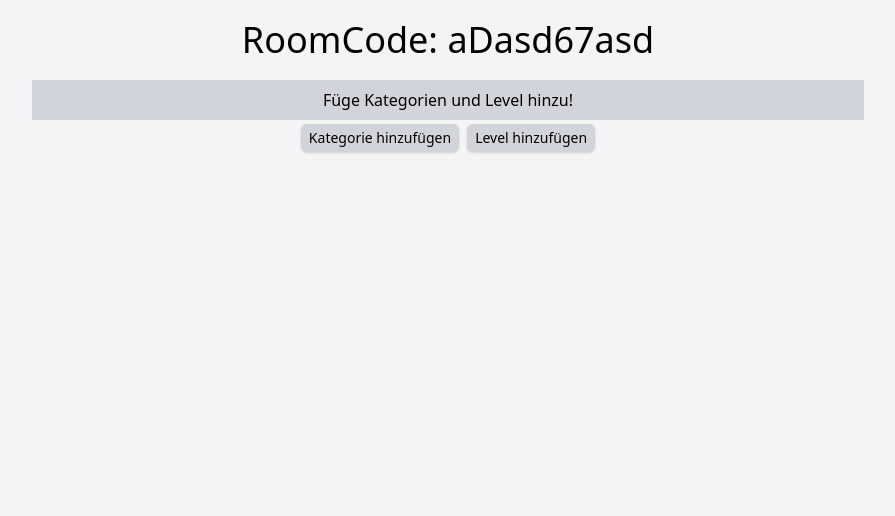
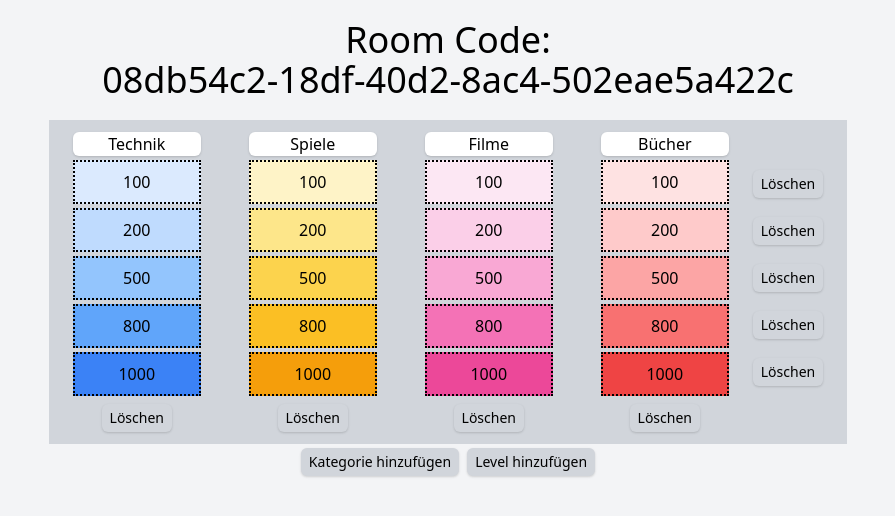
Before and after one commit to CubE135/Nerdquiz, a Nuxt app: page /host in a window 1280 px wide. Shown: the top 516 px of the page, without its empty margins (192-1087 px from the left). Built offline with nearby package versions, Linux system fonts and the light colour scheme; no server answers.

Commit message:
✨ Add socket.io & board page

```diff
--- a/nuxt.config.js
+++ b/nuxt.config.js
@@ -41,6 +41,10 @@ export default {
     '@nuxtjs/axios'
   ],
 
+  env: {
+    WS_URL: process.env.WS_URL || 'http://localhost:3001'
+  },
+
   // Axios module configuration: https://go.nuxtjs.dev/config-axios
   axios: {
     // Workaround to avoid enforcing hard-coded localhost:3000: https://github.com/nuxt-community/axios-module/issues/308
--- a/package.json
+++ b/package.json
@@ -14,6 +14,7 @@
     "@nuxtjs/axios": "^5.13.6",
     "core-js": "^3.19.3",
     "nuxt": "^2.15.8",
+    "socket.io-client": "^4.5.2",
     "vue": "^2.6.14",
     "vue-server-renderer": "^2.6.14",
     "vue-template-compiler": "^2.6.14",
--- /dev/null
+++ b/pages/board.vue
@@ -0,0 +1,52 @@
+<template>
+  <NerdContainer>
+    <h1 class="p-5 text-4xl text-center">
+      <p>Room Code:</p>
+      <p v-if="roomCode">
+        {{ roomCode }}
+      </p>
+    </h1>
+    <div v-if="board.length > 0" class="flex justify-center text-center">
+      <div v-for="boardCategory in board" :key="boardCategory.id" class="px-5 py-2 bg-gray-300">
+        <p class="m-1">
+          {{ boardCategory.title }}
+        </p>
+        <div v-for="boardQuestion in boardCategory.questions" :key="boardQuestion.id" class="w-32 py-2 m-1" :class="boardQuestion.color + ' ' + (boardQuestion.question === undefined || boardQuestion?.question?.value === '' ? 'border-2 border-dotted border-black' : 'border-2 border-solid border-black')">
+          <p>
+            {{ boardQuestion.level.value }}
+          </p>
+        </div>
+      </div>
+    </div>
+  </NerdContainer>
+</template>
+
+<script>
+import socket from '~/plugins/socket.io.js'
+
+export default {
+  name: 'BoardPage',
+  data () {
+    return {
+      roomCode: false,
+      board: false
+    }
+  },
+  head () {
+    return {
+      title: 'Spielbrett'
+    }
+  },
+  mounted () {
+    if (socket.code) {
+      this.roomCode = socket.code
+    } else {
+      this.$router.push({ name: 'index' })
+    }
+
+    socket.on('update-board', (board) => {
+      this.board = board
+    })
+  }
+}
+</script>
--- a/pages/host.vue
+++ b/pages/host.vue
@@ -1,12 +1,15 @@
 <template>
   <NerdContainer>
     <h1 class="p-5 text-4xl text-center">
-      RoomCode: aDasd67asd
+      <p>Room Code:</p>
+      <p v-if="roomCode">
+        {{ roomCode }}
+      </p>
     </h1>
     <div v-if="board.length > 0" class="flex justify-center text-center">
       <div v-for="boardCategory in board" :key="boardCategory.id" class="px-5 py-2 bg-gray-300">
         <p class="m-1">
-          <NerdInput :id="boardCategory.id" :value="categories.find((category) => { return category.id === boardCategory.id }).title" classes="w-32 text-center" @input="updateCategoryName($event, boardCategory.id)" />
+          <NerdInput v-model="categories.find((category) => { return category.id === boardCategory.id }).title" classes="w-32 text-center" placeholder="Kategorie Titel" />
         </p>
         <div v-for="boardQuestion in boardCategory.questions" :key="boardQuestion.id" class="w-32 py-2 m-1" :class="boardQuestion.color + ' ' + (boardQuestion.question === undefined || boardQuestion?.question?.value === '' ? 'border-2 border-dotted border-black' : 'border-2 border-solid border-black')">
           <p @click="openModal('modalQuestion_' + boardCategory.id + '_' + boardQuestion.level.id); initQuestion(boardCategory.id, boardQuestion.level.id);">
@@ -49,17 +52,58 @@
         <NerdInput v-model="forms.level" placeholder="Level eingeben" />
       </template>
     </NerdModal>
-  </nerdcontainer>
+  </NerdContainer>
 </template>
 
 <script>
+import socket from '~/plugins/socket.io.js'
+
 export default {
   name: 'CreatePage',
   data () {
     return {
+      roomCode: false,
       questionTypes: ['text', 'video', 'sound'],
-      categories: [],
-      levels: [],
+      categories: [
+        {
+          id: 0,
+          title: 'Technik'
+        },
+        {
+          id: 1,
+          title: 'Spiele'
+        },
+        {
+          id: 2,
+          title: 'Filme'
+        },
+        {
+          id: 3,
+          title: 'Bücher'
+        }
+      ],
+      levels: [
+        {
+          id: 0,
+          value: '100'
+        },
+        {
+          id: 1,
+          value: '200'
+        },
+        {
+          id: 2,
+          value: '500'
+        },
+        {
+          id: 3,
+          value: '800'
+        },
+        {
+          id: 4,
+          value: '1000'
+        }
+      ],
       players: [],
       questions: [],
       forms: {
@@ -102,10 +146,20 @@ export default {
       this.updateBoard()
     }
   },
+  mounted () {
+    if (!this.roomCode) {
+      this.roomCode = this.generateRoomCode()
+      socket.emit('create-room', this.roomCode)
+    }
+  },
   methods: {
+    generateRoomCode () {
+      return ([1e7] + -1e3 + -4e3 + -8e3 + -1e11).replace(/[018]/g, c =>
+        (c ^ crypto.getRandomValues(new Uint8Array(1))[0] & 15 >> c / 4).toString(16)
+      )
+    },
     updateBoard () {
-      // TODO: Send data to players
-      console.log('send changes to players')
+      socket.emit('update-board', this.board)
     },
     openModal (ref) {
       if (this.$refs[ref] instanceof Array) {
--- a/pages/join.vue
+++ b/pages/join.vue
@@ -1,19 +1,44 @@
 <template>
   <NerdCenterContainer>
-    <div class="flex justify-center flex-col">
-      <NerdInput placeholder="Code eingeben" />
-      <NerdButton text="Beitreten" size="lg" />
+    <div class="flex flex-col justify-center text-center">
+      <NerdInput v-model="roomCode" placeholder="Code eingeben" />
+      <small v-if="notFound" class="text-red-600">Raum nicht gefunden!</small>
+      <NerdButton text="Beitreten" size="lg" @click="joinRoom" />
     </div>
   </NerdCenterContainer>
 </template>
 
 <script>
+import socket from '~/plugins/socket.io.js'
+
 export default {
   name: 'JoinPage',
+  data () {
+    return {
+      roomCode: '',
+      notFound: false
+    }
+  },
   head () {
     return {
       title: 'Spiel beitreten'
     }
+  },
+  beforeMount () {
+    socket.on('room-not-found', () => {
+      this.notFound = true
+    })
+    socket.on('room-joined', (code) => {
+      socket.code = code
+      this.$router.push({ name: 'board' })
+    })
+  },
+  methods: {
+    joinRoom () {
+      if (this.roomCode !== '') {
+        socket.emit('join-room', this.roomCode)
+      }
+    }
   }
 }
 </script>
--- /dev/null
+++ b/plugins/socket.io.js
@@ -0,0 +1,5 @@
+// eslint-disable-next-line import/no-named-as-default
+import io from 'socket.io-client'
+const socket = io(process.env.WS_URL)
+
+export default socket
```
Also changed, not shown: 1 other file (tests, documents, lock files or other folders).
